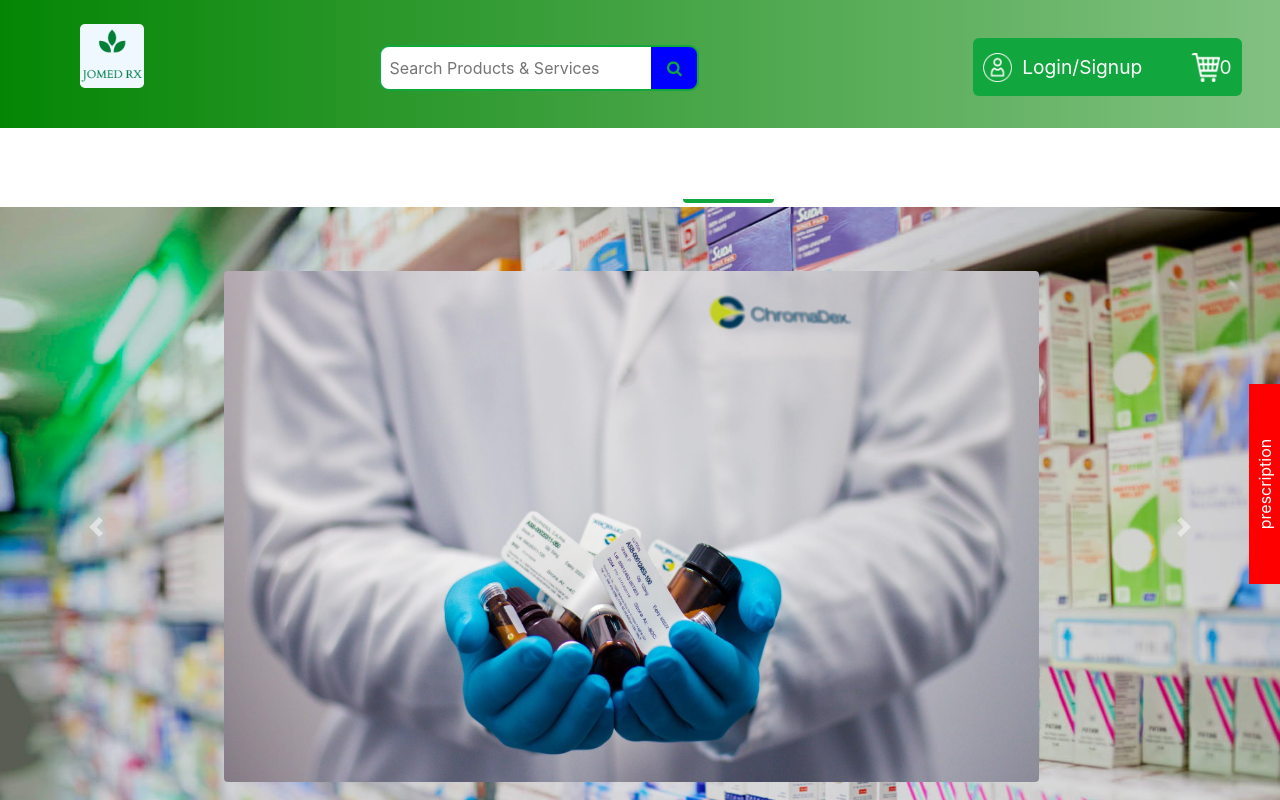
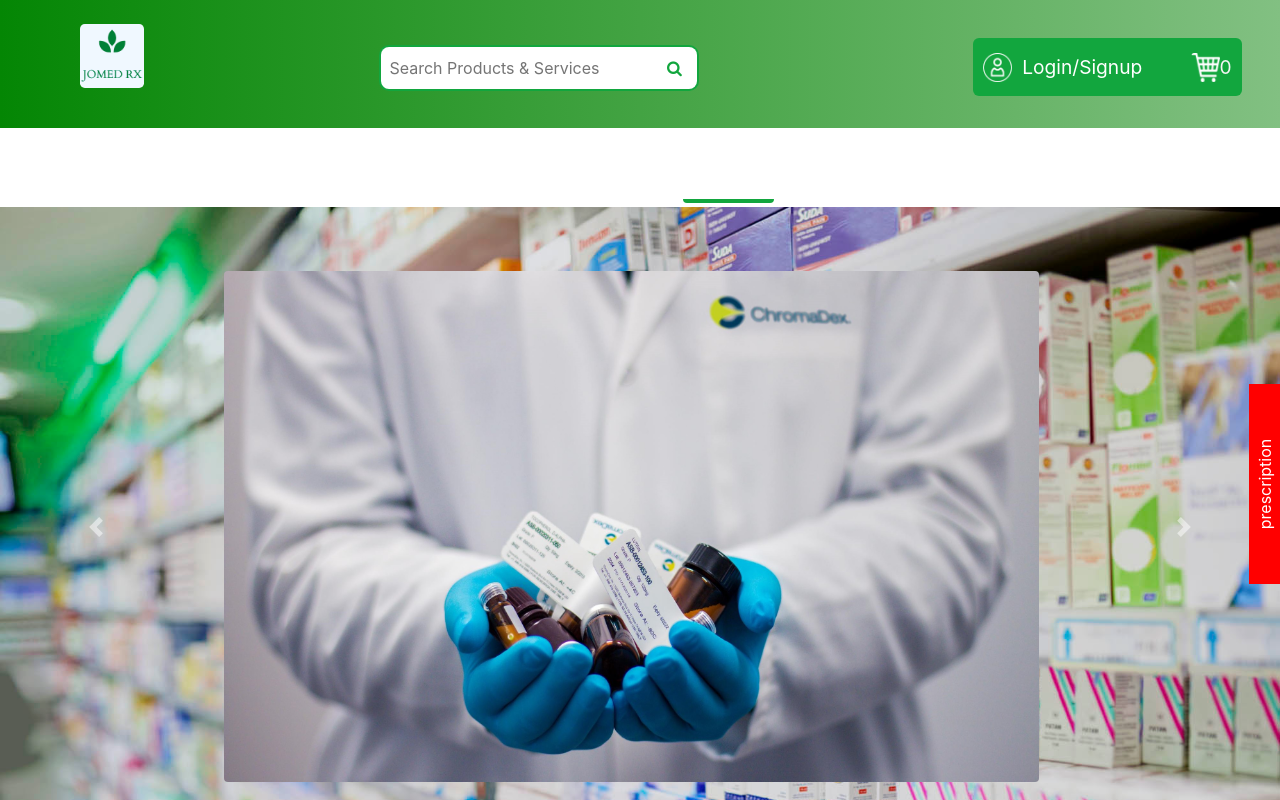
Before and after one commit to mitchel-okomor/jomedpharmacy, a Next.js app: page / in a window 1280 px wide. In both pictures the pointer is over the button 675 px from the left and 67 px from the top of the page. Shown: the top 800 px of the page. Built offline with nearby package versions, Linux system fonts and the light colour scheme; no server answers.

Commit message:
search button heigth

```diff
--- a/components/search.module.scss
+++ b/components/search.module.scss
@@ -26,7 +26,7 @@
 
         button{
             margin: 0;
-            height: 2.9em;
+            height: 2.86em;
             width: 3em;
             border-radius: 0px 10px 10px 0px;
             border-left: 0px;
@@ -36,6 +36,9 @@
             font-size: 1em;
 
 
+        }
+        button:hover{
+            background-color: white !important;
         }
     }
 }
```
